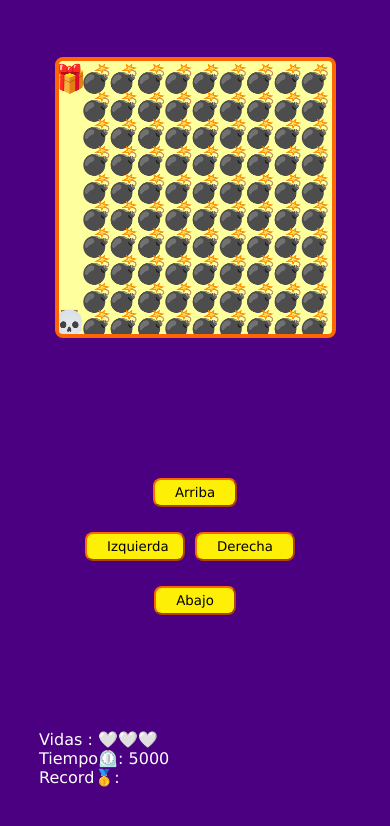
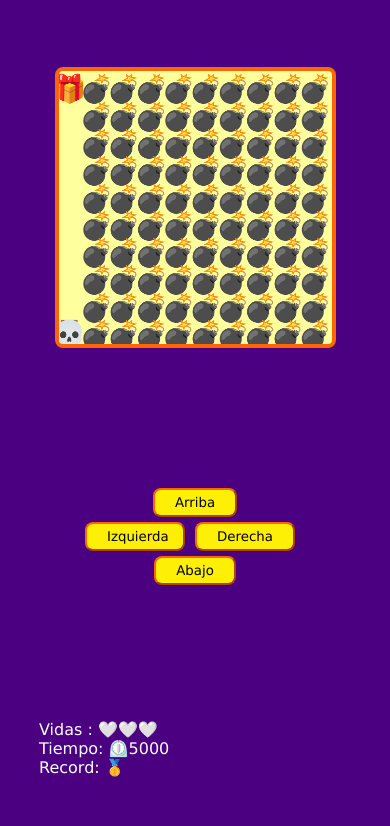
Before and after one commit to yanny95ch/Taller-Practico-JavaScript-Video-juegos, a plain HTML site: page index.html in a window 390 px wide. Drawn offline with Linux system fonts and the light colour scheme.

Commit message:
Terminamos Juego

```diff
--- a/game.js
+++ b/game.js
@@ -31,11 +31,16 @@
 window.addEventListener('load', setCanvasSize);
 window.addEventListener('resize', setCanvasSize);
 
+function fixNumber(){
+    return Number(n.toFixed(2));
+}
+
+
 function setCanvasSize (){
     if (window.innerHeight  > window.innerWidth) {
         canvasSize = window.innerWidth*0.7
     }else {
-        canvasSize = window.innerHeight * 0.7;
+        canvasSize = window.innerHeight * 0.7 ;
     }
 
     canvasSize = canvasSize.toFixed(1);
@@ -44,6 +49,9 @@
     canvas.setAttribute('height', canvasSize);
 
     elementsSize = canvasSize / 10;
+
+    playerPosition.x = undefined;
+    playerPosition.y = undefined;
 
     starGame()
 }
--- a/index.html
+++ b/index.html
@@ -23,10 +23,10 @@
                 Vidas : <span id="lives"></span>
             </p>
             <p>
-                Tiempo⏲️: <span id="time"></span>
+                Tiempo: ⏲️<span id="time"></span>
             </p>
             <p>
-                Record🥇: <span id="record"></span>
+                Record: 🥇<span id="record"></span>
             </p>
             <p id="result"></p>
         </div>
--- a/styles.css
+++ b/styles.css
@@ -58,6 +58,6 @@
   }
 
   @media (max-width: 440px) {
-    button { margin-top: 25px; }
+    button { margin-top: 5px; }
     #up, #down { margin-left: 100%; margin-right: 100%; }
   }
```
